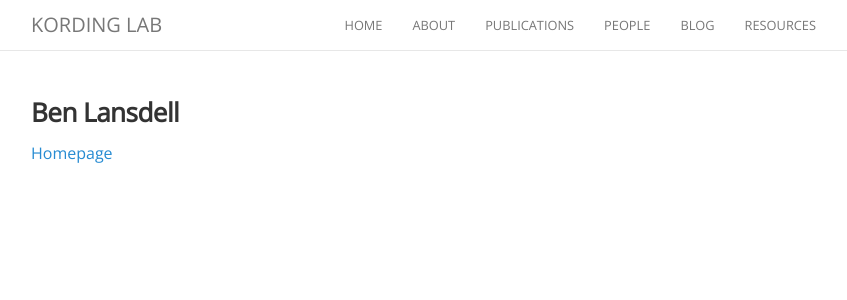
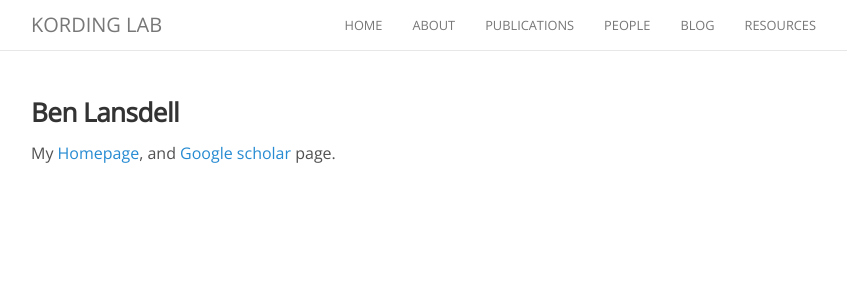
Before and after one commit to KordingLab/KordingLab.github.io, a Jekyll site: the page built from _people/ben_lansdell.md, in a window 1280 px wide. Shown: the top 300 px of the page, without its empty margins (224-1071 px from the left). Built offline with Jekyll 4.4.1, drawn with Linux system fonts in a browser that asks for light colours; nearby versions of some CDN libraries; comment, search, counter and statistics services are not loaded.

Commit message:
Update ben_lansdell.md

```diff
--- a/_people/ben_lansdell.md
+++ b/_people/ben_lansdell.md
@@ -6,4 +6,4 @@ twitter:
 joined: 2017
 ---
 
-[Homepage](http://benlansdell.github.io/)
+My [Homepage](http://benlansdell.github.io/), and [Google scholar](https://scholar.google.com/citations?user=vM_KsrQAAAAJ&hl=en) page.
```
